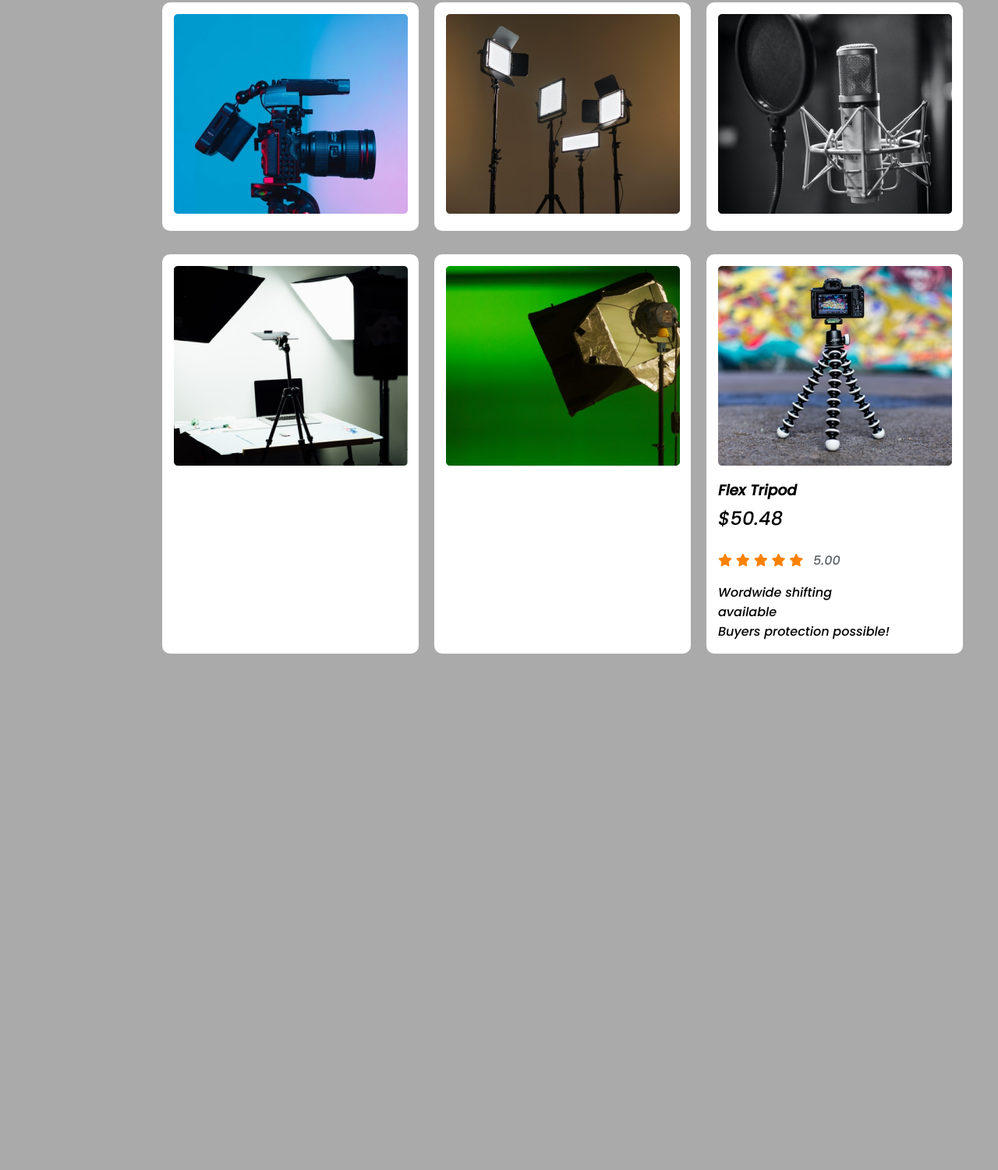
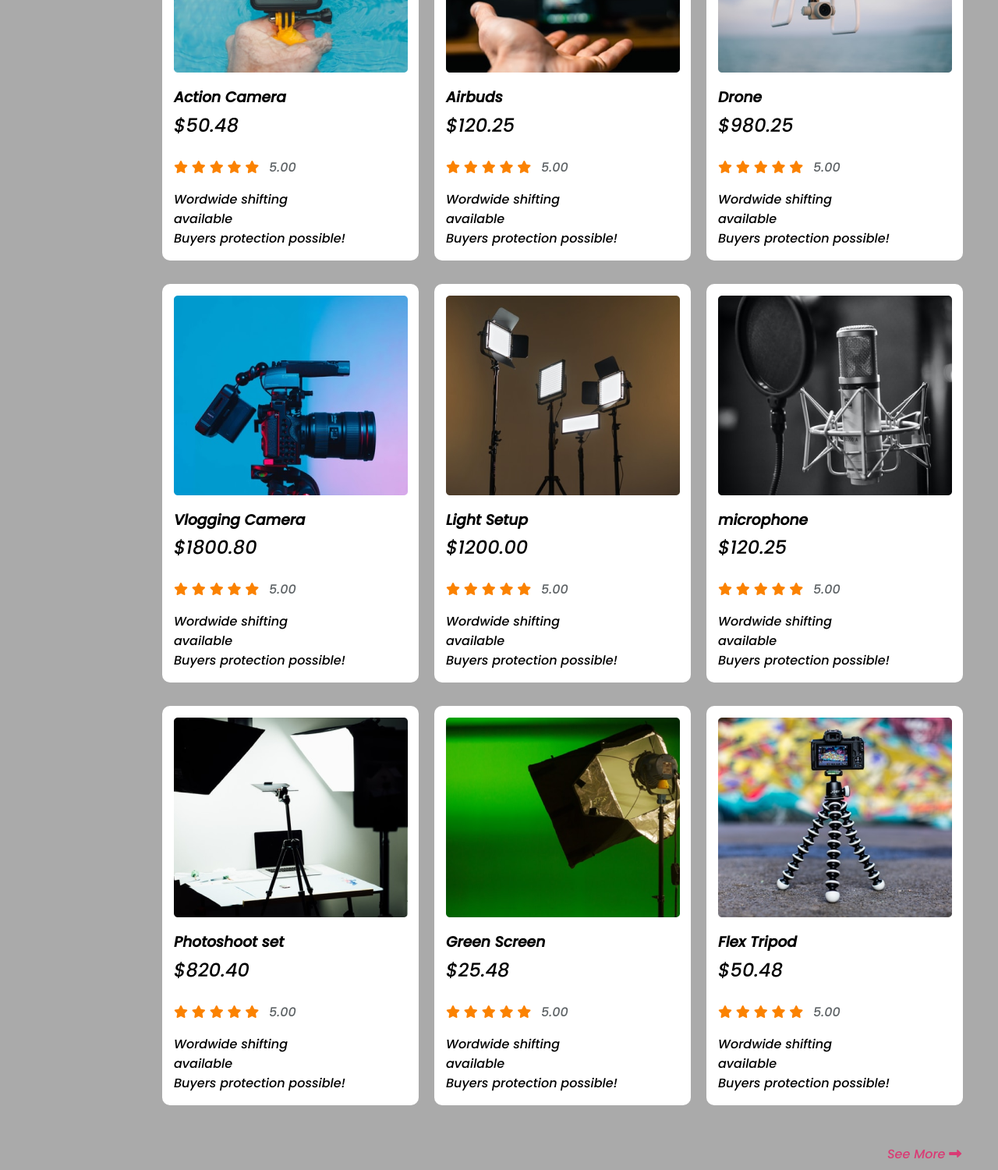
Before and after one commit to tanvirhossain10/My-second-assignment, a plain HTML site: page index.html in a window 1280 px wide. Shown: the part 1240-2740 px from the top of the page at 78% size. Before the commit the page ends 2086 px from the top, so only its background shows below. Drawn offline with Linux system fonts and the light colour scheme.

Commit message:
added file

```diff
--- a/index.html
+++ b/index.html
@@ -22,6 +22,7 @@
 
     <!-- main part start -->
     <main>
+        <!-- first-container start -->
         <section class="container">
             <div class="first-title">
                 <h1 id="first-h1">Start your Journey as
@@ -38,6 +39,10 @@
                 <img src="images/main-camera.png" alt="">
             </div>
         </section>
+        <!-- first-container end -->
+
+
+        <!-- second-conainer-start -->
         <section class="second-container">
             <div>
                 <h2 id="second-title">Popular Collection</h2>
@@ -65,28 +70,133 @@
                 <article class="product">
                     <div><img src="images/airpod.png" alt="">
                     </div>
+                    <div class="products-detail">
+                        <h3 class="products-title"> Airbuds</h3>
+                        <p class="price-rate">
+                            $120.25
+                        </p>
+                        <i class="fas fa-star"></i>
+                        <i class="fas fa-star"></i>
+                        <i class="fas fa-star"></i>
+                        <i class="fas fa-star"></i>
+                        <i class="fas fa-star"></i>
+                        <span class="rating-number">5.00</span>
+                        <p>Wordwide shifting<br>
+                            available<br>
+                            Buyers protection possible!</p>
+                    </div>
                 </article>
                 <article class="product">
                     <div><img src="images/drone.png" alt="">
+                    </div>
+                    <div class="products-detail">
+                        <h3 class="products-title"> Drone</h3>
+                        <p class="price-rate">
+                            $980.25
+                        </p>
+                        <i class="fas fa-star"></i>
+                        <i class="fas fa-star"></i>
+                        <i class="fas fa-star"></i>
+                        <i class="fas fa-star"></i>
+                        <i class="fas fa-star"></i>
+                        <span class="rating-number">5.00</span>
+                        <p>Wordwide shifting<br>
+                            available<br>
+                            Buyers protection possible!</p>
                     </div>
                 </article>
                 <article class="product">
                     <div><img src="images/camera.png" alt="">
                     </div>
+                    <div class="products-detail">
+                        <h3 class="products-title"> Vlogging Camera</h3>
+                        <p class="price-rate">
+                            $1800.80
+                        </p>
+                        <i class="fas fa-star"></i>
+                        <i class="fas fa-star"></i>
+                        <i class="fas fa-star"></i>
+                        <i class="fas fa-star"></i>
+                        <i class="fas fa-star"></i>
+                        <span class="rating-number">5.00</span>
+                        <p>Wordwide shifting<br>
+                            available<br>
+                            Buyers protection possible!</p>
+                    </div>
                 </article>
                 <article class="product">
                     <div><img src="images/lights.png" alt="">
                     </div>
+                    <div class="products-detail">
+                        <h3 class="products-title"> Light Setup</h3>
+                        <p class="price-rate">
+                            $1200.00
+                        </p>
+                        <i class="fas fa-star"></i>
+                        <i class="fas fa-star"></i>
+                        <i class="fas fa-star"></i>
+                        <i class="fas fa-star"></i>
+                        <i class="fas fa-star"></i>
+                        <span class="rating-number">5.00</span>
+                        <p>Wordwide shifting<br>
+                            available<br>
+                            Buyers protection possible!</p>
+                    </div>
                 </article>
                 <article class="product">
                     <div><img src="images/mic.png" alt=""></div>
+                    <div class="products-detail">
+                        <h3 class="products-title"> microphone</h3>
+                        <p class="price-rate">
+                            $120.25
+                        </p>
+                        <i class="fas fa-star"></i>
+                        <i class="fas fa-star"></i>
+                        <i class="fas fa-star"></i>
+                        <i class="fas fa-star"></i>
+                        <i class="fas fa-star"></i>
+                        <span class="rating-number">5.00</span>
+                        <p>Wordwide shifting<br>
+                            available<br>
+                            Buyers protection possible!</p>
+                    </div>
                 </article>
                 <article class="product">
                     <div><img src="images/setup.png" alt="">
                     </div>
+                    <div class="products-detail">
+                        <h3 class="products-title"> Photoshoot set</h3>
+                        <p class="price-rate">
+                            $820.40
+                        </p>
+                        <i class="fas fa-star"></i>
+                        <i class="fas fa-star"></i>
+                        <i class="fas fa-star"></i>
+                        <i class="fas fa-star"></i>
+                        <i class="fas fa-star"></i>
+                        <span class="rating-number">5.00</span>
+                        <p>Wordwide shifting<br>
+                            available<br>
+                            Buyers protection possible!</p>
+                    </div>
                 </article>
                 <article class="product">
                     <div><img src="images/single-light.png" alt="">
+                    </div>
+                    <div class="products-detail">
+                        <h3 class="products-title"> Green Screen</h3>
+                        <p class="price-rate">
+                            $25.48
+                        </p>
+                        <i class="fas fa-star"></i>
+                        <i class="fas fa-star"></i>
+                        <i class="fas fa-star"></i>
+                        <i class="fas fa-star"></i>
+                        <i class="fas fa-star"></i>
+                        <span class="rating-number">5.00</span>
+                        <p>Wordwide shifting<br>
+                            available<br>
+                            Buyers protection possible!</p>
                     </div>
                 </article>
 
@@ -111,8 +221,17 @@
                 </article>
 
             </div>
+            <div id="link-button-two">
+                <a href="" id="second-button">See More <i class="fas fa-long-arrow-alt-right"></i></a>
+            </div>
+        </section>
+        <!-- second-conatiner-end -->
+
+        <!-- third-conateir-start -->
+        <section>
 
         </section>
+        <!-- third-container-end -->
     </main>
     <!-- main part end -->
     <!-- footer start -->
--- a/style.css
+++ b/style.css
@@ -47,6 +47,7 @@ body{
 .second-container{
     width: 1047px;
     margin-left: 200px;
+    margin-top: 380px;
 
 }
 #second-title{
@@ -89,3 +90,11 @@ body{
      color: #5E6366;
      margin-left: 8px;
  }
+ #link-button-two{
+     margin-top: 50px;
+    margin-left: 930px;
+ }
+ #second-button{
+     text-decoration: none;
+     color: #E02C6DDE;
+ }
```
Also changed, not shown: images/business.jpg (added).
